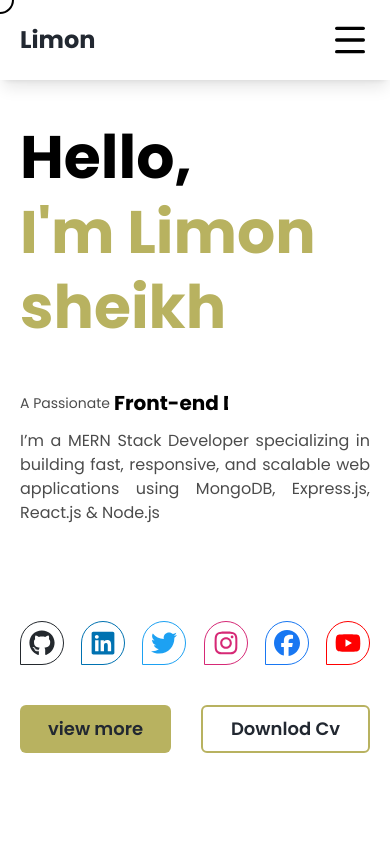
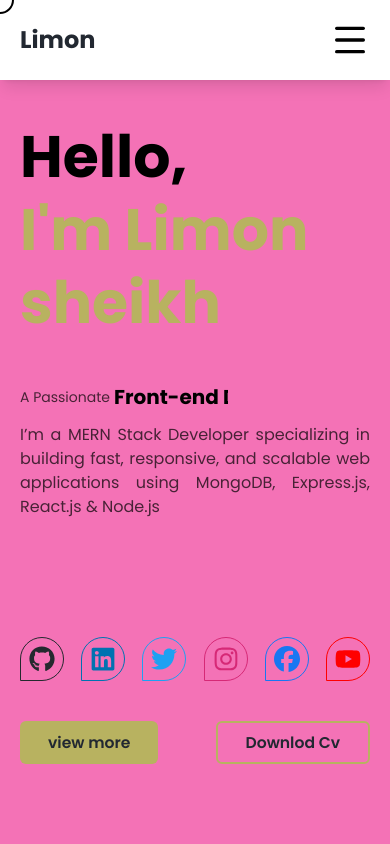
Before and after one commit to Limon-sheikh/My-portfolio, a React (Vite) app in the folder my-website/: page / in a window 390 px wide. Shown: the top 844 px of the page. Built offline with nearby package versions, Linux system fonts and the light colour scheme.

Commit message:
some change

```diff
--- a/my-website/src/pages/Hero.jsx
+++ b/my-website/src/pages/Hero.jsx
@@ -6,12 +6,12 @@ const Home = () => {
   const {hello, limon, sheikh, title, titleName, description, socials, image} = HeroData[0];
 
   return (
-    <section id="hero" className="min-h-[calc(100vh-80px)] w-full overflow-hidden sm:w-full md:w-full lg:w-full sm:bg-orange-500">
-      <div className="container mx-auto min-h-[calc(100vh-80px)]    sm:bg-pink-400">
+    <section id="hero" className="min-h-[calc(100vh-80px)] w-full overflow-hidden sm:w-full md:w-full lg:w-full bg-orange-500">
+      <div className="container mx-auto min-h-[calc(100vh-80px)]    bg-pink-400">
         <div id="wraper" className="px-5 md:grid md:grid-cols-12     sm:bg-green-500 ">
           <div className="pt-10 flex flex-col md:col-span-6      sm:bg-yellow-300 ">
             <div className="sm:bg-yellow-600 ">
-              <h1 className="text-6xl md:text-6xl lg:text-7xl font-bold leading-tight ">
+              <h1 className="text-[15vw] md:text-6xl lg:text-7xl font-bold leading-tight ">
                 {hello} <br />
                 <span className="text-accent ">{limon}</span>
                 <br />
@@ -31,7 +31,7 @@ const Home = () => {
               </div>
             </div>
 
-            <div className="mt-20 sm:bg-yellow-900 ">
+            <div className="mt-[12vh] sm:bg-yellow-900 ">
               <div className="grid grid-flow-col justify-between md:justify-start md:gap-6 py-2">
                 {socials.map((social, index) => (
                   <a key={index} href={social.link} target="_blank"
@@ -53,11 +53,11 @@ const Home = () => {
 
               <div className="flex justify-between gap-4 sm:flex-row sm:justify-start sm:gap-16 pt-8    sm:bg-orange-800">
                 <Button title="view more" border={false}
-                  className="bg-accent text-gray px-7 py-2 font-semibold text-lg  hover:bg-hover
+                  className="bg-accent text-gray px-7 py-2 font-semibold text-[4vw] hover:bg-hover
                     transition-all duration-150 ease-linear rounded-md "
                 />
                 <Button title="Downlod Cv" border={true}
-                  className="border-accent text-gray px-7 py-2 font-semibold text-lg hover:bg-accent
+                  className="border-accent text-gray px-7 py-2 font-semibold text-[4vw] hover:bg-accent
                   transition-all duration-150 ease-linear border-2 rounded-md"
                 />
               </div>
```
